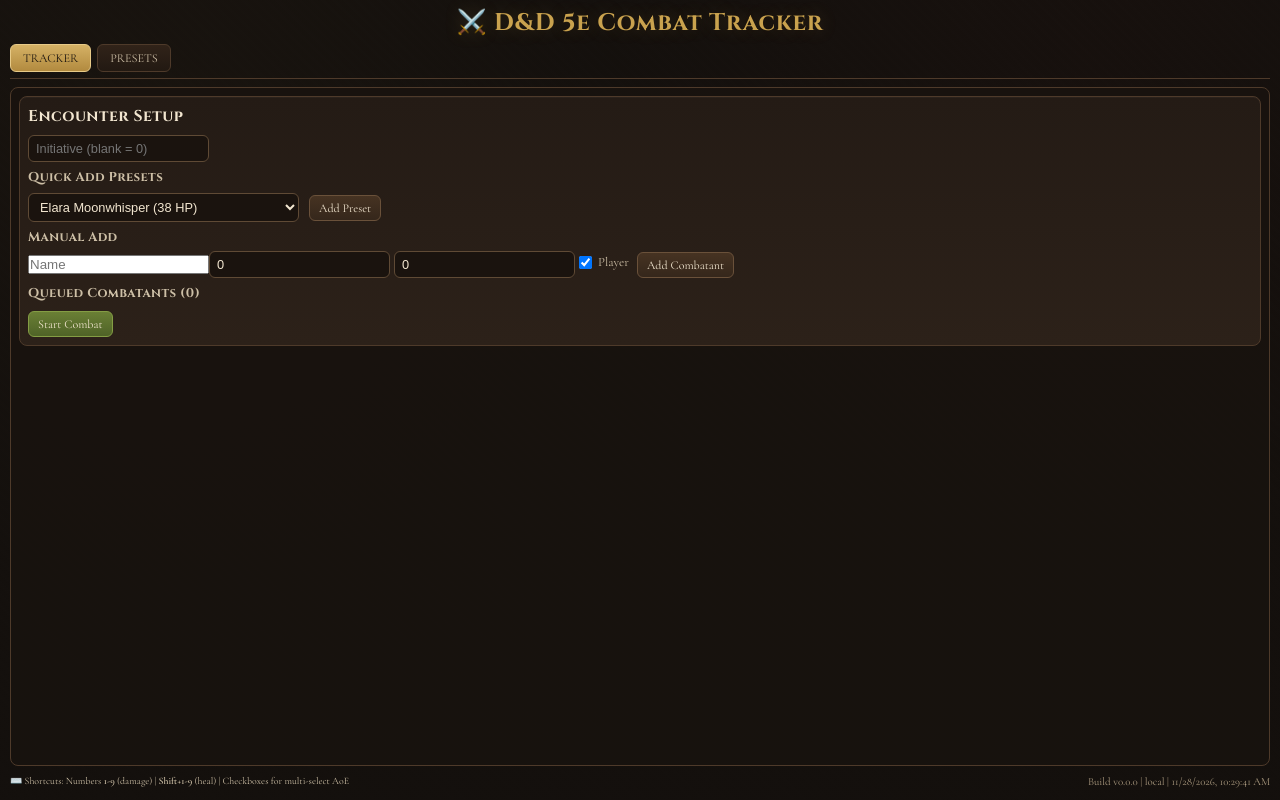
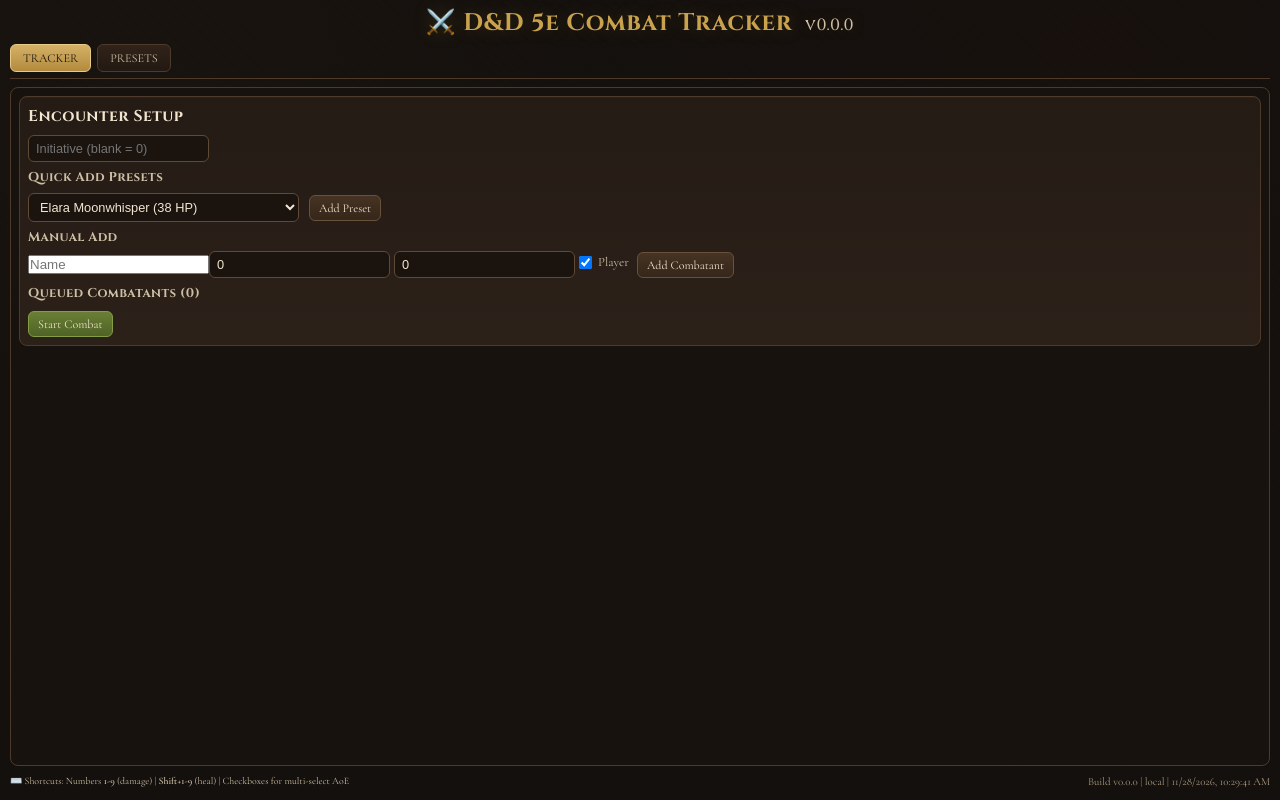
Before and after one commit to kanerunyon-crypto/dnd-combat-tracker-v0.a, a React (Vite) app: page / in a window 1280 px wide. Built offline with nearby package versions, Linux system fonts and the light colour scheme; the HTML template or start-up script is replaced by a standard one.

Commit message:
Fix presets tab condition, show version in title, bump to 0.0.16

```diff
--- a/package.json
+++ b/package.json
@@ -1,7 +1,7 @@
 {
   "name": "dnd-combat-tracker-v0.1",
   "private": true,
-  "version": "0.0.15",
+  "version": "0.0.16",
   "type": "module",
   "scripts": {
     "dev": "vite",
--- a/src/App.css
+++ b/src/App.css
@@ -62,6 +62,13 @@
   font-size: 1.5rem;
   margin-bottom: 8px;
   text-shadow: 0 0 18px rgba(201, 162, 78, 0.22);
+}
+
+.title-version {
+  font-size: 0.68em;
+  color: var(--ink-dim);
+  font-weight: 500;
+  margin-left: 6px;
 }
 
 h2 {
--- a/src/App.jsx
+++ b/src/App.jsx
@@ -613,7 +613,7 @@
 
   return (
     <div className="app">
-      <h1>⚔️ D&D 5e Combat Tracker</h1>
+      <h1>⚔️ D&D 5e Combat Tracker <span className="title-version">v{buildVersion}</span></h1>
 
       <div className="tabs">
         <button className={`tab-btn ${activeTab === 'tracker' ? 'active' : ''}`} onClick={() => setActiveTab('tracker')}>Tracker</button>
@@ -876,8 +876,8 @@
       </div>
       )}
 
-      {/* Summary Tab */}
-      {activeTab === 'summary' && (
+      {/* Presets Tab */}
+      {activeTab === 'presets' && (
         <div className="tab-content">
           <div className="presets-container">
             <div className="preset-list">
```
